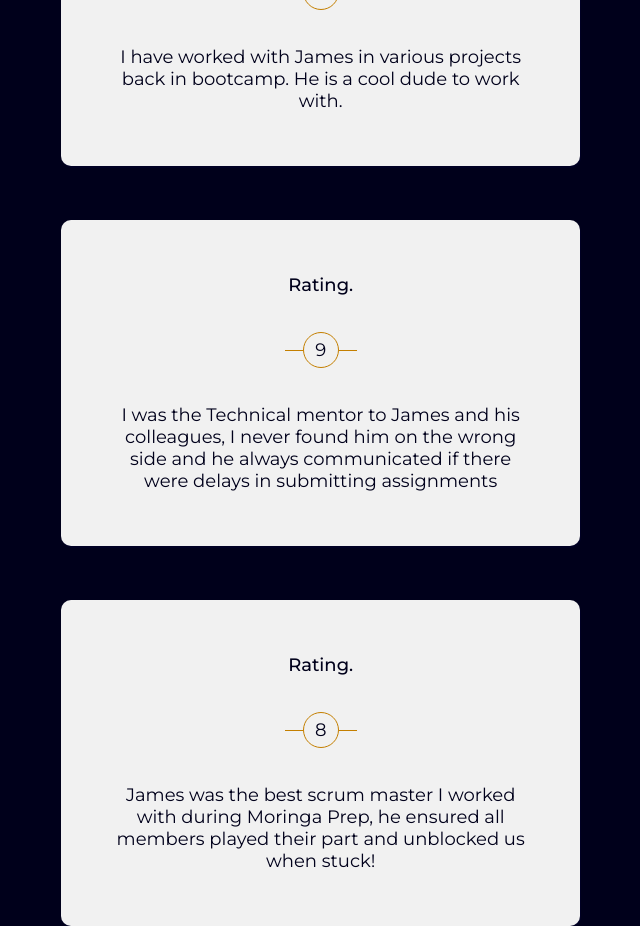
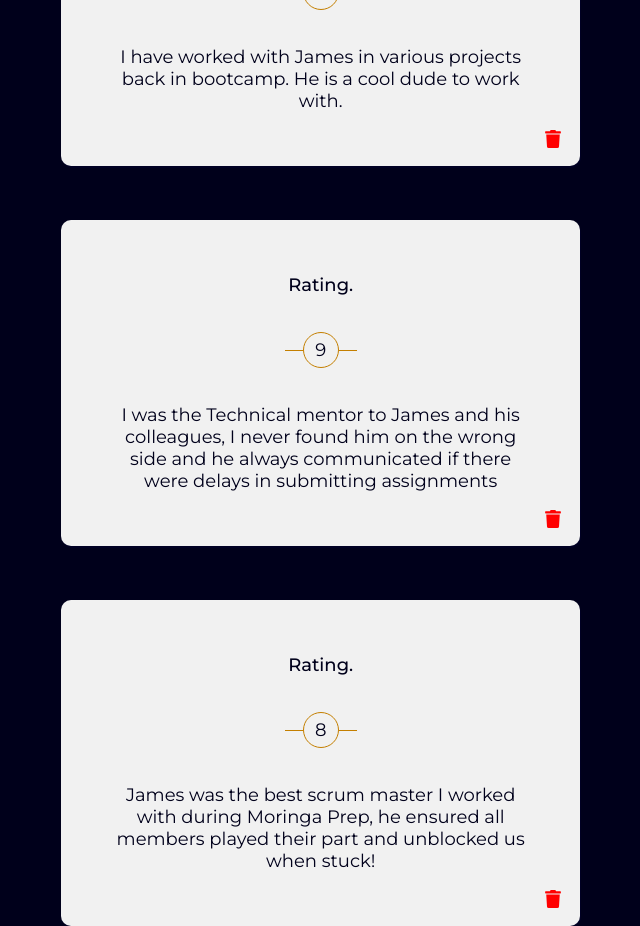
Before and after one commit to devjamesnjoroge/react-portfolio, a React (Create React App) app: page / in a window 1280 px wide. Shown: the part 880-1806 px from the top of the page, without its empty margins (2-642 px from the left). Built offline with nearby package versions, Linux system fonts and the light colour scheme.

Commit message:
ft: add feedback delete button

```diff
--- a/src/App.js
+++ b/src/App.js
@@ -2,16 +2,24 @@ import FeedbackForm from "./Components/FeedbackForm"
 import FeedbackList from "./Components/FeedbackList"
 import Navbar from "./Components/Navbar"
 import FeedbackData from "./data/FeedbackData"
+import {useState} from 'react'
 
 function App() {
 
+  const [feedback, setFeedback] = useState(FeedbackData)
+
+  const handleDelete = (id) => {
+    if (window.confirm('Do you really want to delete this feedback?')){
+      setFeedback(feedback.filter((item) => item.id !== id))
+    }
+  }
 
   return (
     <>
         <div className="container">
             <Navbar />
             <FeedbackForm />
-            <FeedbackList feedback={FeedbackData} />
+            <FeedbackList feedback={feedback} handleDelete={handleDelete} />
         </div>
     </>
   )
--- a/src/Components/FeedbackItems.jsx
+++ b/src/Components/FeedbackItems.jsx
@@ -1,21 +1,27 @@
 import React from 'react'
 import Card from '../shared/Card'
 import PropTypes from 'prop-types'
+import {FaTrash} from 'react-icons/fa'
 
-function FeedbackItems({item}) {
+function FeedbackItems({item, handleDelete}) {
+    const handleClick = () =>{
+        handleDelete(item.id)
+    }
   return (
     <>
         <Card>
             <span style={{fontWeight: 500}}>Rating.</span>
             <div className="circle">{item.rating}</div>
             <p>{item.review}</p>
+            <FaTrash color='red' className='delete' onClick={handleClick} />
         </Card>
     </>
   )
 }
 
 FeedbackItems.propTypes = {
-    item: PropTypes.object
+    item: PropTypes.object,
+    handleDelete: PropTypes.func,
 }
 
 export default FeedbackItems
--- a/src/Components/FeedbackList.jsx
+++ b/src/Components/FeedbackList.jsx
@@ -2,13 +2,13 @@ import React from 'react'
 import FeedbackItems from './FeedbackItems'
 import PropTypes from 'prop-types'
 
-function FeedbackList({feedback}) {
+function FeedbackList({feedback, handleDelete}) {
   return (
    feedback.map((item) => {
       return  (
       <div key={item.id}>
         <div className='mt-5'>
-                <FeedbackItems item={item} />
+                <FeedbackItems item={item} handleDelete={handleDelete} />
         </div>
       </div>
       )
@@ -17,7 +17,8 @@ function FeedbackList({feedback}) {
 }
 
 FeedbackList.propTypes = {
-  feedback: PropTypes.array
+  feedback: PropTypes.array,
+  handleDelete: PropTypes.func,
 }
 
 export default FeedbackList
--- a/src/index.scss
+++ b/src/index.scss
@@ -64,6 +64,14 @@ body{
     flex-direction: column;
     gap: 1rem;
     text-align: center;
+    position: relative;
+}
+
+.delete{
+    position: absolute;
+    right: 1rem;
+    bottom: 1rem;
+    cursor: pointer;
 }
 
 .circle{
```
